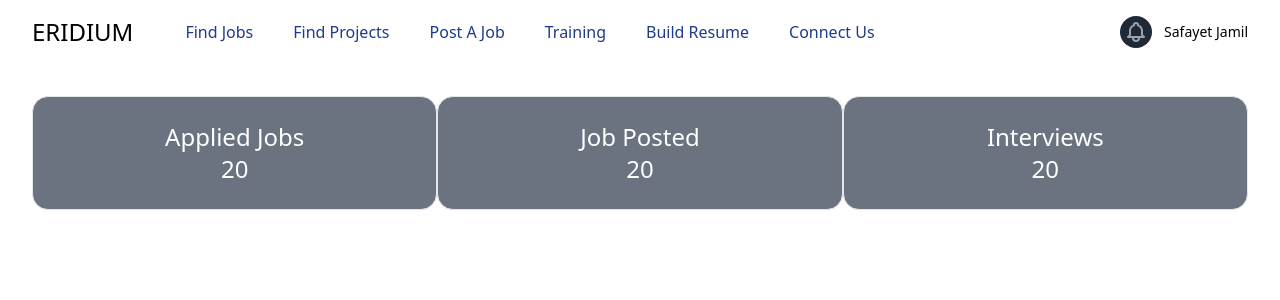
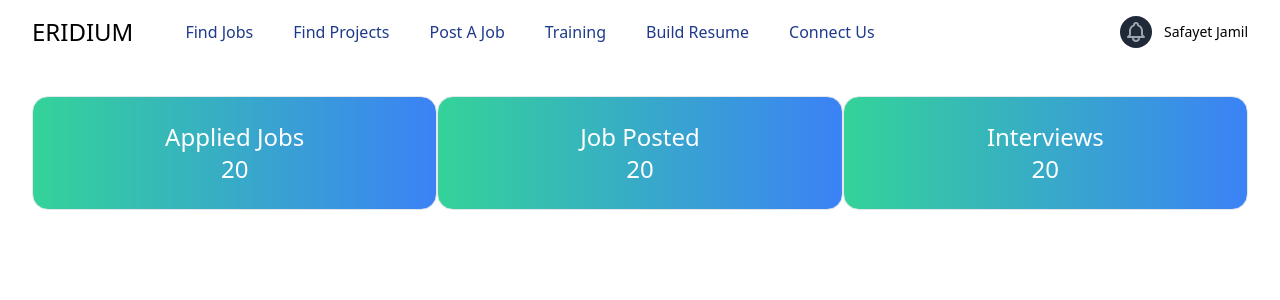
Before and after one commit to safayetjamil647/Job-management-webapp-with-react-django, a React (Create React App) app: page /user-dashboard in a window 1280 px wide. Shown: the top 300 px of the page. Built offline with nearby package versions, Linux system fonts and the light colour scheme.

Commit message:
Added new color gradient in card component
	1:just added tailwind gradient

```diff
--- a/src/components/User-Dashboard/apply-jobs/JobList.js
+++ b/src/components/User-Dashboard/apply-jobs/JobList.js
@@ -32,7 +32,7 @@ function JobList() {
                                 <td className="pl-4 cursor-pointer">
                                     <div className="flex items-center">
                                         <div className="w-10 h-10">
-                                            <img className="w-full h-full" alt="image" src="https://cdn.tuk.dev/assets/templates/olympus/projects.png" />
+                                            <img className="w-full h-full" alt="image" src="https://cdn.tuk.dev/assets/templates/olympus/projects.png" alt="image"  />
                                         </div>
                                         <div className="pl-4">
                                             <p className="font-medium">UX Design &amp; Visual Strategy</p>
@@ -88,7 +88,7 @@ function JobList() {
                                 <td className="pl-4 cursor-pointer">
                                     <div className="flex items-center">
                                         <div className="w-10 h-10">
-                                            <img className="w-full h-full" src="https://cdn.tuk.dev/assets/templates/olympus/projects(1).png" />
+                                            <img className="w-full h-full" src="https://cdn.tuk.dev/assets/templates/olympus/projects(1).png" alt="" />
                                         </div>
                                         <div className="pl-4">
                                             <p className="font-medium">Branding</p>
@@ -145,7 +145,7 @@ function JobList() {
                                 <td className="pl-4 cursor-pointer">
                                     <div className="flex items-center">
                                         <div className="w-10 h-10">
-                                            <img className="w-full h-full" src="https://cdn.tuk.dev/assets/templates/olympus/projects(2).png" />
+                                            <img className="w-full h-full" src="https://cdn.tuk.dev/assets/templates/olympus/projects(2).png" alt="" />
                                         </div>
                                         <div className="pl-4">
                                             <p className="font-medium">Dev Ops</p>
@@ -202,7 +202,7 @@ function JobList() {
                                 <td className="pl-4 cursor-pointer">
                                     <div className="flex items-center">
                                         <div className="w-10 h-10">
-                                            <img className="w-full h-full" src="https://cdn.tuk.dev/assets/templates/olympus/projects(3).png" />
+                                            <img className="w-full h-full" src="https://cdn.tuk.dev/assets/templates/olympus/projects(3).png" alt="" />
                                         </div>
                                         <div className="pl-4">
                                             <p className="font-medium">Backend Services</p>
@@ -259,7 +259,7 @@ function JobList() {
                                 <td className="pl-4 cursor-pointer">
                                     <div className="flex items-center">
                                         <div className="w-10 h-10">
-                                            <img className="w-full h-full" src="https://cdn.tuk.dev/assets/templates/olympus/projects(4).png" />
+                                            <img className="w-full h-full" src="https://cdn.tuk.dev/assets/templates/olympus/projects(4).png" alt="" />
                                         </div>
                                         <div className="pl-4">
                                             <p className="font-medium">UI Design</p>
@@ -316,7 +316,7 @@ function JobList() {
                                 <td className="pl-4 cursor-pointer">
                                     <div className="flex items-center">
                                         <div className="w-10 h-10">
-                                            <img className="w-full h-full" src="https://cdn.tuk.dev/assets/templates/olympus/projects(5).png" />
+                                            <img className="w-full h-full" src="https://cdn.tuk.dev/assets/templates/olympus/projects(5).png" alt="" />
                                         </div>
                                         <div className="pl-4">
                                             <p className="font-medium">UX Strategy</p>
@@ -373,7 +373,7 @@ function JobList() {
                                 <td className="pl-4 cursor-pointer">
                                     <div className="flex items-center">
                                         <div className="w-10 h-10">
-                                            <img className="w-full h-full" src="https://cdn.tuk.dev/assets/templates/olympus/projects(6).png" />
+                                            <img className="w-full h-full" src="https://cdn.tuk.dev/assets/templates/olympus/projects(6).png" alt="" />
                                         </div>
                                         <div className="pl-4">
                                             <p className="font-medium">Website Development</p>
@@ -430,7 +430,7 @@ function JobList() {
                                 <td className="pl-4 cursor-pointer">
                                     <div className="flex items-center">
                                         <div className="w-10 h-10">
-                                            <img className="w-full h-full" src="https://cdn.tuk.dev/assets/templates/olympus/projects(7).png" />
+                                            <img className="w-full h-full" src="https://cdn.tuk.dev/assets/templates/olympus/projects(7).png" alt="" />
                                         </div>
                                         <div className="pl-4">
                                             <p className="font-medium">Mobile App Development</p>
--- a/src/pages/Dashboard.js
+++ b/src/pages/Dashboard.js
@@ -1,10 +1,10 @@
 import { Link } from "react-router-dom";
 const Dashboard =()=>{
     return(
-        <div className="container mx-auto p-8">
+        <div className="container mx-auto p-8 mx-6">
             <div className="flex flex-wrap">
                 <div className="w-full md:w-4/12">
-                    <div className="bg-gray-500 px-6 py-6 border rounded-2xl">
+                    <div className="bg-gradient-to-r from-green-400 to-blue-500 px-6 py-6 border rounded-2xl">
                         <div className="text-2xl text-center text-white">
                             <Link to="/applied-jobs">Applied Jobs</Link>
                         </div>
@@ -14,7 +14,7 @@ const Dashboard =()=>{
                     </div>
                 </div>
                 <div className="w-full md:w-4/12">
-                <div className="bg-gray-500 px-6 py-6 border rounded-2xl">
+                <div className="bg-gradient-to-r from-green-400 to-blue-500 px-6 py-6 border rounded-2xl">
                         <div className="text-2xl text-center text-white">
                             <p>Job Posted</p>
                         </div>
@@ -24,7 +24,7 @@ const Dashboard =()=>{
                     </div>
                 </div>
                 <div className="w-full md:w-4/12">
-                <div className="bg-gray-500 px-6 py-6 border rounded-2xl">
+                <div className="bg-gradient-to-r from-green-400 to-blue-500 to-red-500 px-6 py-6 border rounded-2xl">
                         <div className="text-2xl text-center text-white">
                             <p>Interviews</p>
                         </div>
```
